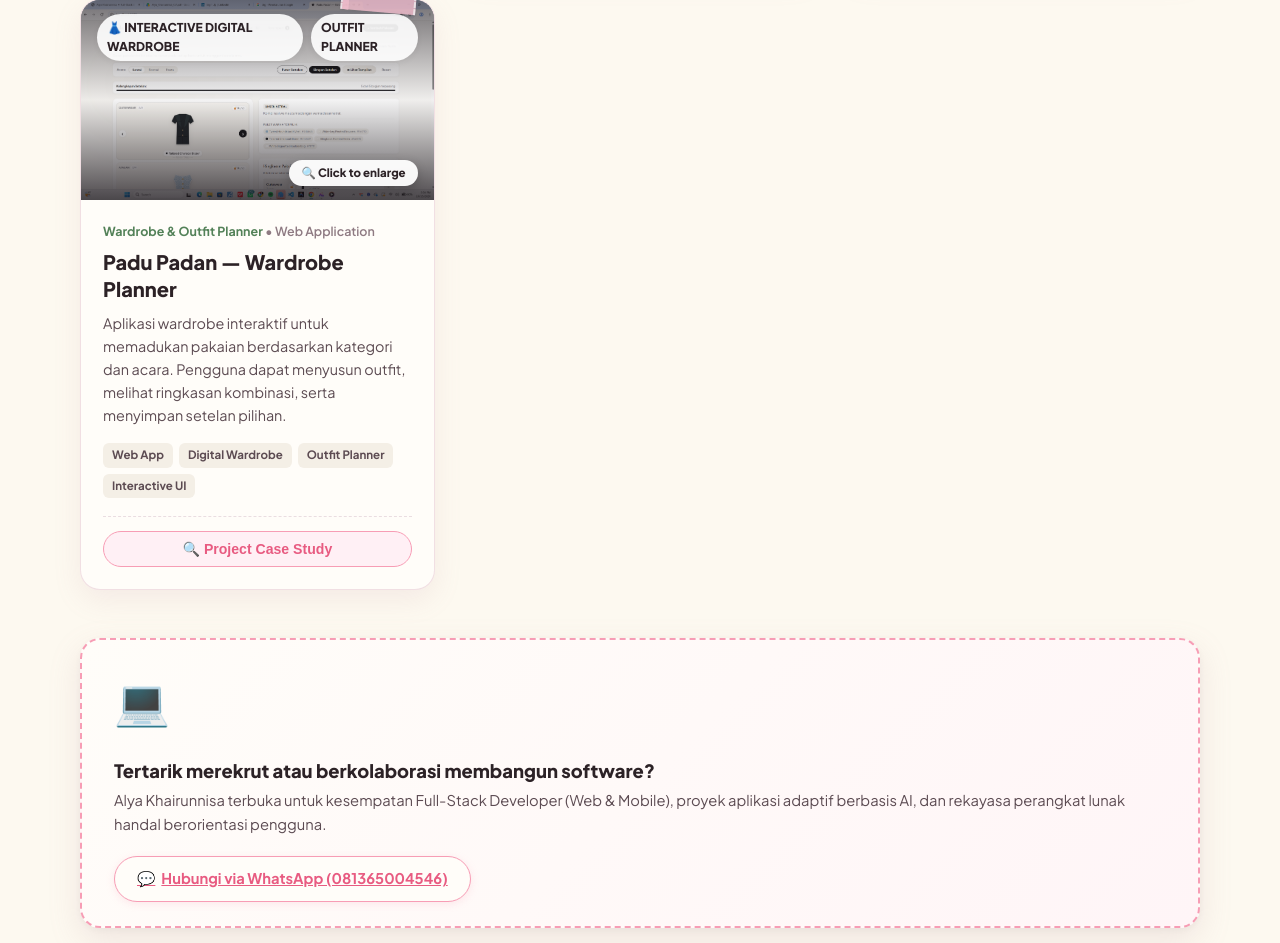
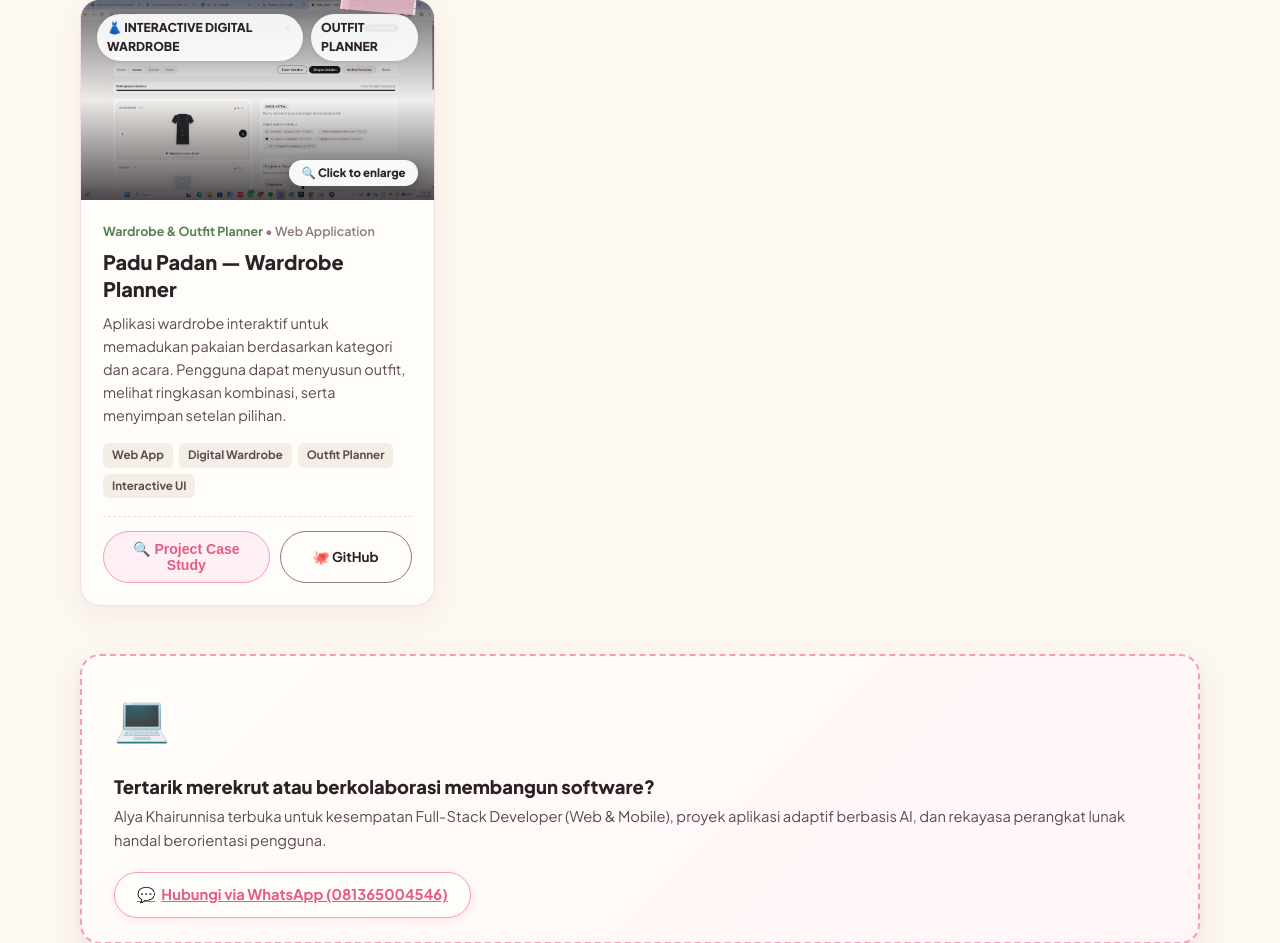
Before and after one commit to alyakhairunnisa1303/portofolio, a PHP site: page / in a window 1280 px wide. Shown: the part 4517-5460 px from the top of the page. Run offline with PHP 8.4, Linux system fonts and the light colour scheme; some web fonts are replaced.

Commit message:
Update portfolio

```diff
--- a/includes/projects.php
+++ b/includes/projects.php
@@ -181,6 +181,9 @@
                   <button class="open-project-btn" data-project="padu-padan">
                     <span>🔍 Project Case Study</span>
                   </button>
+                  <a href="https://github.com/alyakhairunnisa1303/wardobe" target="_blank" rel="noopener noreferrer" class="btn-repo" title="View Source on GitHub">
+                    <span>🐙 GitHub</span>
+                  </a>
                 </div>
               </div>
             </div>
--- a/public/index.html
+++ b/public/index.html
@@ -1052,6 +1052,9 @@
                   <button class="open-project-btn" data-project="padu-padan">
                     <span>🔍 Project Case Study</span>
                   </button>
+                  <a href="https://github.com/alyakhairunnisa1303/wardobe" target="_blank" rel="noopener noreferrer" class="btn-repo" title="View Source on GitHub">
+                    <span>🐙 GitHub</span>
+                  </a>
                 </div>
               </div>
             </div>
--- a/public/script.js
+++ b/public/script.js
@@ -569,6 +569,8 @@ const projectDatabase = {
         <li>Build a complete look and review the selected outfit in a summary.</li>
         <li>Choose an occasion and save favorite outfit combinations.</li>
       </ul>
+
+      <p style="margin-top: 14px;"><a href="https://github.com/alyakhairunnisa1303/wardobe" target="_blank" rel="noopener noreferrer" style="color: var(--pink-deep); font-weight: 700; text-decoration: underline;">➔ View GitHub Repository (alyakhairunnisa1303/wardobe)</a></p>
     `
   }
 };
--- a/script.js
+++ b/script.js
@@ -569,6 +569,8 @@ const projectDatabase = {
         <li>Build a complete look and review the selected outfit in a summary.</li>
         <li>Choose an occasion and save favorite outfit combinations.</li>
       </ul>
+
+      <p style="margin-top: 14px;"><a href="https://github.com/alyakhairunnisa1303/wardobe" target="_blank" rel="noopener noreferrer" style="color: var(--pink-deep); font-weight: 700; text-decoration: underline;">➔ View GitHub Repository (alyakhairunnisa1303/wardobe)</a></p>
     `
   }
 };
```
Also changed, not shown: README.md (added).
